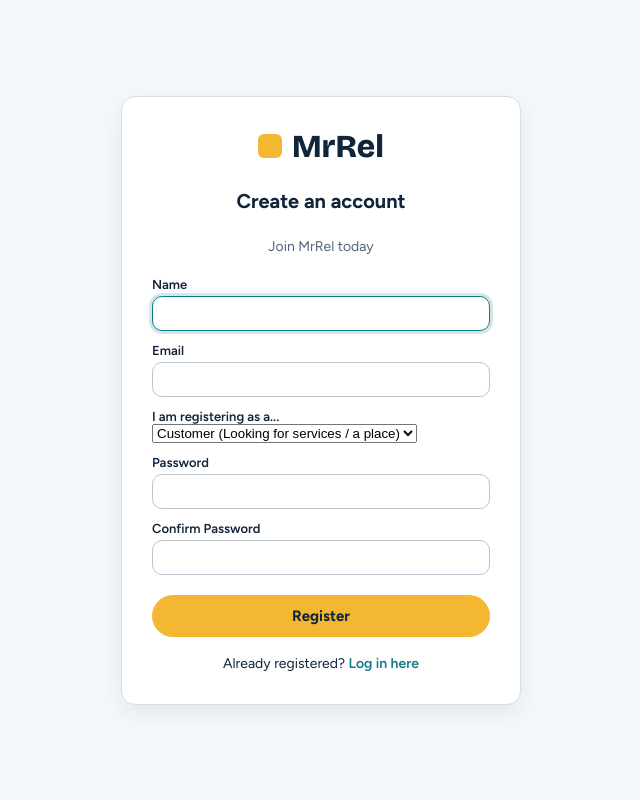
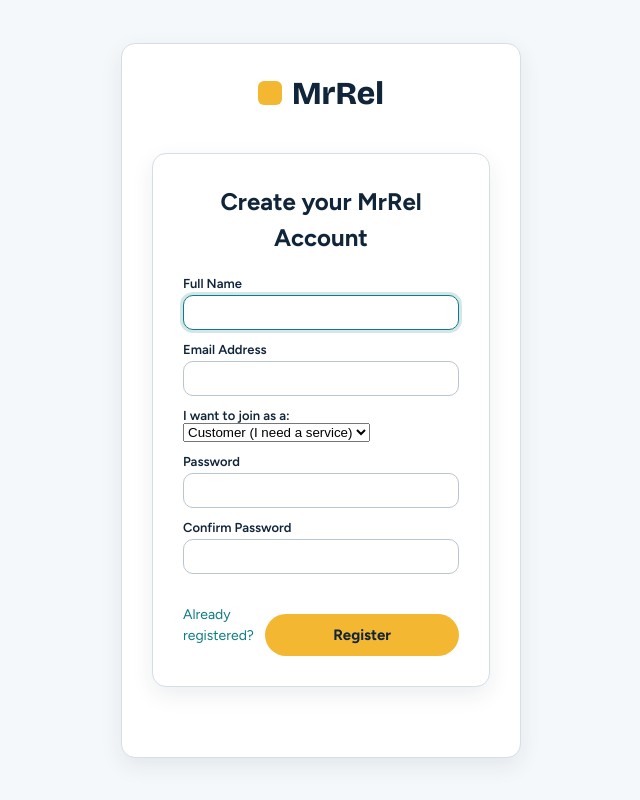
Before and after one commit to nforedison60-blip/mrrel-portal, a Laravel app: page /register in a window 1280 px wide. Shown: the whole page, without its empty margins (319-959 px from the left). Run offline with Laravel 12, Linux system fonts and the light colour scheme.

Commit message:
Added role selection to registration form

```diff
--- a/app/Http/Controllers/Auth/RegisteredUserController.php
+++ b/app/Http/Controllers/Auth/RegisteredUserController.php
@@ -14,31 +14,46 @@ use Illuminate\View\View;
 
 class RegisteredUserController extends Controller
 {
+    /**
+     * Display the registration view.
+     */
     public function create(): View
     {
         return view('auth.register');
     }
 
+    /**
+     * Handle an incoming registration request.
+     *
+     * @throws \Illuminate\Validation\ValidationException
+     */
     public function store(Request $request): RedirectResponse
     {
         $request->validate([
             'name' => ['required', 'string', 'max:255'],
             'email' => ['required', 'string', 'lowercase', 'email', 'max:255', 'unique:'.User::class],
             'password' => ['required', 'confirmed', Rules\Password::defaults()],
-            'role' => ['required', 'string', 'in:Customer,Landlord,Provider'], // NEW
+            'role' => ['required', 'string', 'in:Customer,Provider,Landlord'], // Add role validation
         ]);
 
         $user = User::create([
             'name' => $request->name,
             'email' => $request->email,
             'password' => Hash::make($request->password),
-            'role' => $request->role, // NEW
+            'role' => $request->role, // Save the selected role
         ]);
 
         event(new Registered($user));
 
         Auth::login($user);
 
-        return redirect(route('dashboard', absolute: false));
+        // Redirect based on role
+        if ($user->role === 'Provider') {
+            return redirect()->route('provider.dashboard');
+        } elseif ($user->role === 'Landlord') {
+            return redirect()->route('landlord.properties');
+        } else {
+            return redirect()->route('customer.dashboard');
+        }
     }
 }
--- a/resources/views/auth/register.blade.php
+++ b/resources/views/auth/register.blade.php
@@ -1,39 +1,57 @@
 <x-guest-layout>
-    <h2>Create an account</h2>
-    <div class="m">Join MrRel today</div>
+    <div class="card" style="max-width: 500px; margin: 40px auto;">
+        <h3 style="text-align: center; font-size: 24px; margin-bottom: 20px;">Create your MrRel Account</h3>
 
         <form method="POST" action="{{ route('register') }}">
             @csrf
+
+            <!-- Name -->
             <div class="f">
-            <label>Name
-                <input type="text" name="name" value="{{ old('name') }}" required autofocus>
+                <label class="k">Full Name
+                    <input type="text" name="name" value="{{ old('name') }}" required autofocus autocomplete="name">
                 </label>
+                @error('name') <div class="m sm" style="color: red;">{{ $message }}</div> @enderror
+            </div>
 
-            <label>Email
-                <input type="email" name="email" value="{{ old('email') }}" required>
+            <!-- Email -->
+            <div class="f">
+                <label class="k">Email Address
+                    <input type="email" name="email" value="{{ old('email') }}" required autocomplete="username">
                 </label>
+                @error('email') <div class="m sm" style="color: red;">{{ $message }}</div> @enderror
+            </div>
 
-            <label>I am registering as a...
+            <!-- Role Selection -->
+            <div class="f">
+                <label class="k">I want to join as a:
                     <select name="role" required>
-                    <option value="Customer" {{ old('role') == 'Customer' ? 'selected' : '' }}>Customer (Looking for services / a place)</option>
-                    <option value="Landlord" {{ old('role') == 'Landlord' ? 'selected' : '' }}>Landlord (Listing a property)</option>
-                    <option value="Provider" {{ old('role') == 'Provider' ? 'selected' : '' }}>Provider (Offering moving / services)</option>
+                        <option value="Customer" {{ old('role') == 'Customer' ? 'selected' : '' }}>Customer (I need a service)</option>
+                        <option value="Provider" {{ old('role') == 'Provider' ? 'selected' : '' }}>Provider (I offer services)</option>
+                        <option value="Landlord" {{ old('role') == 'Landlord' ? 'selected' : '' }}>Landlord (I have properties)</option>
                     </select>
                 </label>
+                @error('role') <div class="m sm" style="color: red;">{{ $message }}</div> @enderror
+            </div>
 
-            <label>Password
-                <input type="password" name="password" required>
+            <!-- Password -->
+            <div class="f">
+                <label class="k">Password
+                    <input type="password" name="password" required autocomplete="new-password">
                 </label>
+                @error('password') <div class="m sm" style="color: red;">{{ $message }}</div> @enderror
+            </div>
 
-            <label>Confirm Password
-                <input type="password" name="password_confirmation" required>
+            <!-- Confirm Password -->
+            <div class="f">
+                <label class="k">Confirm Password
+                    <input type="password" name="password_confirmation" required autocomplete="new-password">
                 </label>
             </div>
 
+            <div style="margin-top: 20px; display: flex; justify-content: space-between; align-items: center;">
+                <a href="{{ route('login') }}" style="font-size: 14px; color: var(--t); text-decoration: none;">Already registered?</a>
                 <button type="submit" class="btn">Register</button>
-
-        <div class="links">
-            Already registered? <a href="{{ route('login') }}">Log in here</a>
             </div>
         </form>
+    </div>
 </x-guest-layout>
```
Lines whose indentation alone changed are shown as unchanged.
